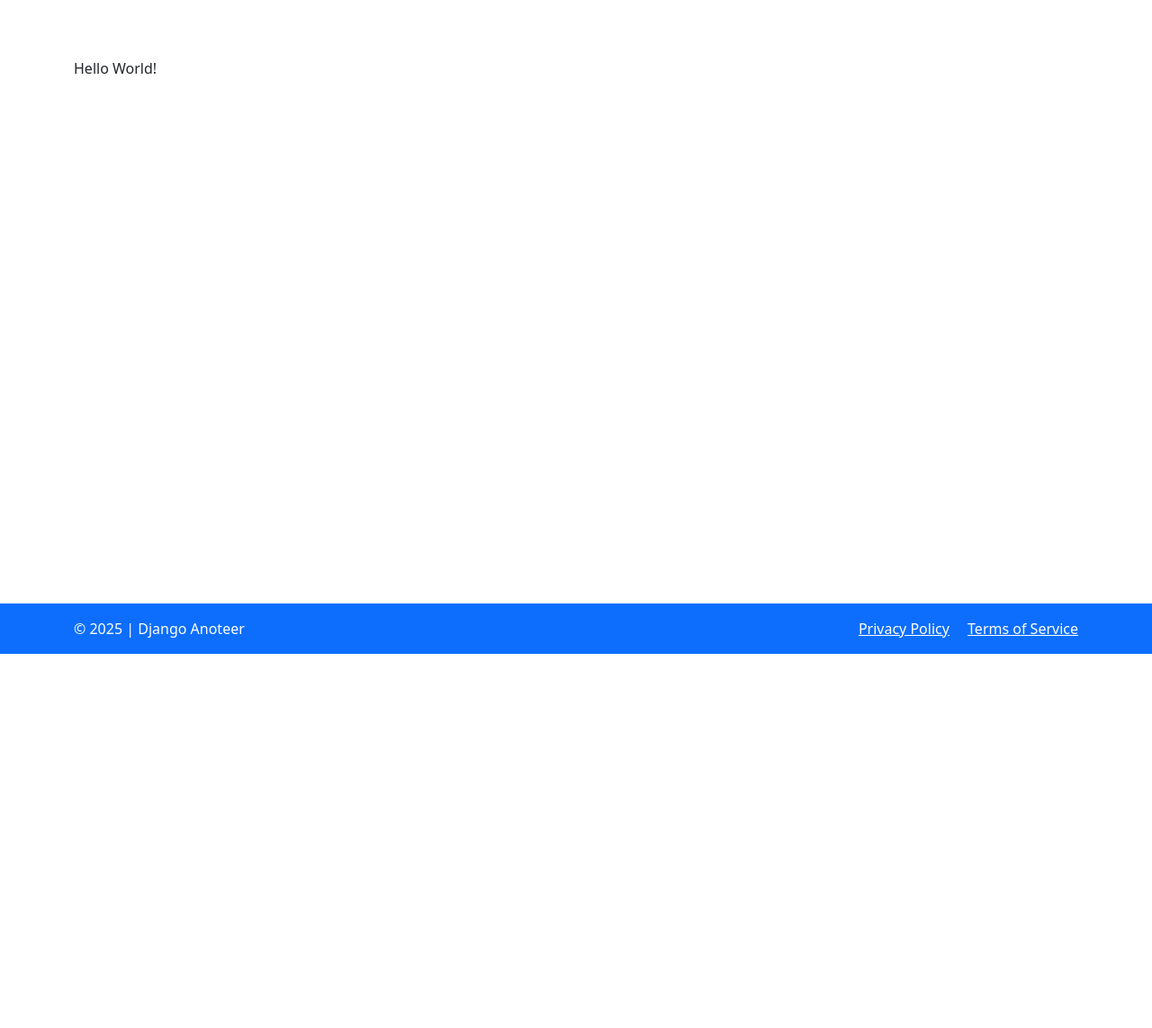
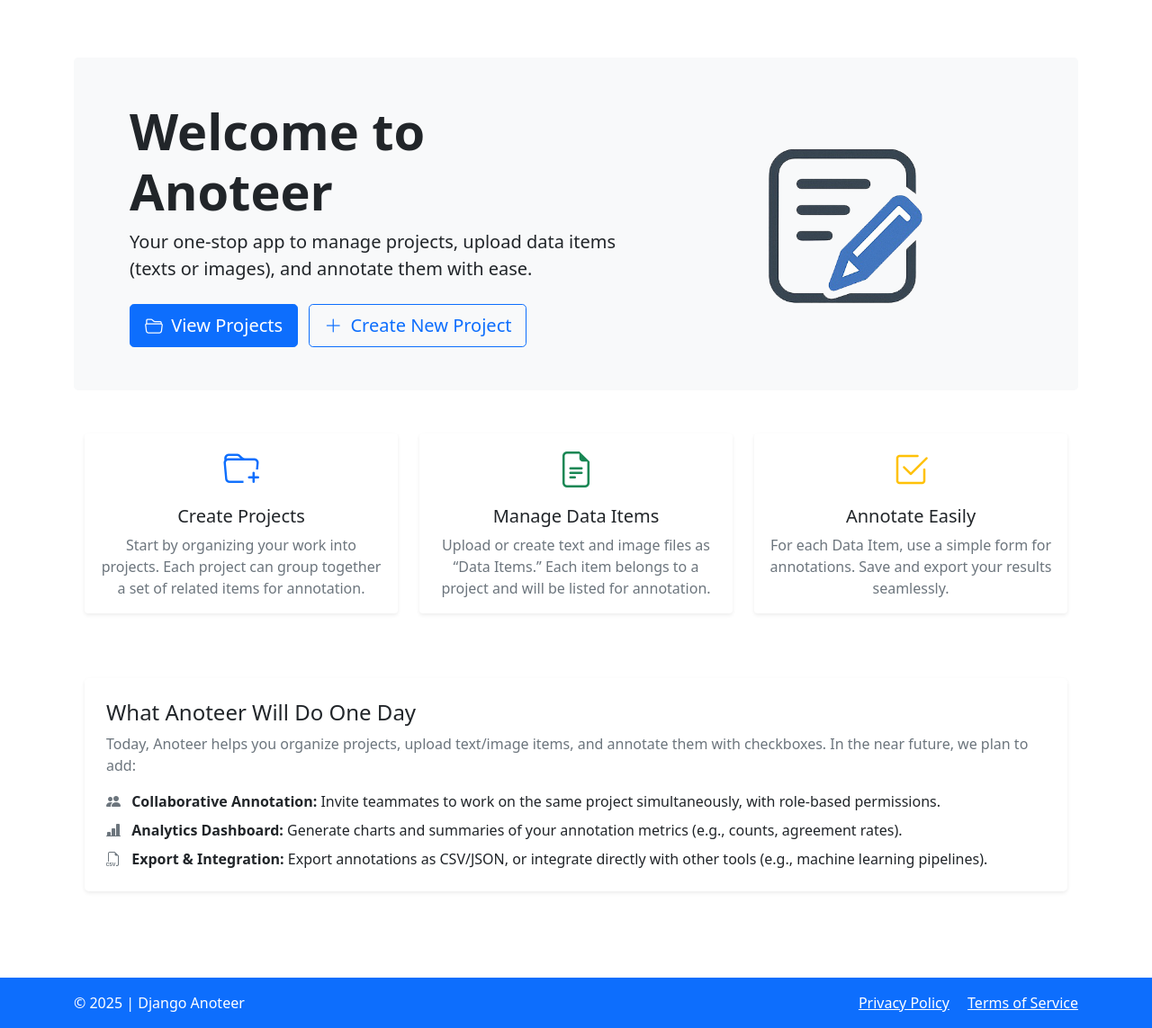
Before and after one commit to simon-theobald/django-annoteer, a Django app: page / in a window 1280 px wide. Shown: the part 73-1216 px from the top of the page at 90% size. Before the commit the page ends 800 px from the top, so only its background shows below. Run offline with Django 5.2, Linux system fonts and the light colour scheme.

Commit message:
Added some placeholder text for home page and generated a logo (thanks ChatGPT)

```diff
--- a/annoteer/settings.py
+++ b/annoteer/settings.py
@@ -113,6 +113,9 @@ USE_TZ = True
 # https://docs.djangoproject.com/en/5.2/howto/static-files/
 
 STATIC_URL = 'static/'
+STATICFILES_DIRS = [
+    BASE_DIR / 'static'
+]
 
 # Default primary key field type
 # https://docs.djangoproject.com/en/5.2/ref/settings/#default-auto-field
--- a/static/css/custom.css
+++ b/static/css/custom.css
@@ -0,0 +1,7 @@
+#home-logo {
+    height: 200px;
+}
+
+#jumbotron-home {
+    padding: 50px;
+}
--- a/templates/home.html
+++ b/templates/home.html
@@ -1,6 +1,99 @@
-{% extends 'base.html' %}
+{% extends "base.html" %}
+{% load static %}
+{% block title %}
+  Anoteer | Home
+{% endblock %}
 
-{% block title %}Welcome to PrompLab{% endblock %}
 {% block content %}
-Hello World!
+  <!-- Hero Section (jumbotron style) -->
+  <div class="py-5 bg-light rounded-3 mb-5" id="jumbotron-home">
+    <div class="container">
+      <div class="row align-items-center">
+        <div class="col-md-7">
+          <h1 class="display-4 fw-bold">Welcome to Anoteer</h1>
+          <p class="lead mb-4">
+            Your one‐stop app to manage projects, upload data items (texts or images), and annotate them with ease.
+          </p>
+          <a href="{% url 'projects:project_list' %}" class="btn btn-primary btn-lg me-2">
+            <i class="bi bi-folder2-open me-1"></i> View Projects
+          </a>
+          <a href="{% url 'projects:project_create' %}" class="btn btn-outline-primary btn-lg">
+            <i class="bi bi-plus-lg me-1"></i> Create New Project
+          </a>
+        </div>
+        <div class="col-md-5 text-center">
+          <img src="{% static 'images/logo.png' %}" alt="Logo" class="img-fluid rounded" id="home-logo">
+        </div>
+      </div>
+    </div>
+  </div>
+
+  <!-- Features Section -->
+  <div class="container mb-5">
+    <div class="row text-center">
+      <div class="col-lg-4 mb-4">
+        <div class="card h-100 border-0 shadow-sm">
+          <div class="card-body">
+            <div class="mb-3">
+              <i class="bi bi-folder-plus display-6 text-primary"></i>
+            </div>
+            <h5 class="card-title">Create Projects</h5>
+            <p class="card-text text-muted">
+              Start by organizing your work into projects. Each project can group together a set of related items for annotation.
+            </p>
+          </div>
+        </div>
+      </div>
+      <div class="col-lg-4 mb-4">
+        <div class="card h-100 border-0 shadow-sm">
+          <div class="card-body">
+            <div class="mb-3">
+              <i class="bi bi-file-earmark-text display-6 text-success"></i>
+            </div>
+            <h5 class="card-title">Manage Data Items</h5>
+            <p class="card-text text-muted">
+              Upload or create text and image files as “Data Items.” Each item belongs to a project and will be listed for annotation.
+            </p>
+          </div>
+        </div>
+      </div>
+      <div class="col-lg-4 mb-4">
+        <div class="card h-100 border-0 shadow-sm">
+          <div class="card-body">
+            <div class="mb-3">
+              <i class="bi bi-check2-square display-6 text-warning"></i>
+            </div>
+            <h5 class="card-title">Annotate Easily</h5>
+            <p class="card-text text-muted">
+              For each Data Item, use a simple form for annotations. Save and export your results seamlessly.
+            </p>
+          </div>
+        </div>
+      </div>
+    </div>
+  </div>
+
+  <!-- Future Vision Section -->
+  <div class="container mb-5">
+    <div class="p-4 bg-white rounded-3 shadow-sm">
+      <h4 class="fw-semibold">What Anoteer Will Do One Day</h4>
+      <p class="mb-3 text-muted">
+        Today, Anoteer helps you organize projects, upload text/image items, and annotate them with checkboxes. In the near future, we plan to add:
+      </p>
+      <ul class="list-unstyled mb-0">
+        <li class="mb-2">
+          <i class="bi bi-people-fill me-2 text-secondary"></i>
+          <strong>Collaborative Annotation:</strong> Invite teammates to work on the same project simultaneously, with role‐based permissions.
+        </li>
+        <li class="mb-2">
+          <i class="bi bi-bar-chart-line-fill me-2 text-secondary"></i>
+          <strong>Analytics Dashboard:</strong> Generate charts and summaries of your annotation metrics (e.g., counts, agreement rates).
+        </li>
+        <li>
+          <i class="bi bi-filetype-csv me-2 text-secondary"></i>
+          <strong>Export & Integration:</strong> Export annotations as CSV/JSON, or integrate directly with other tools (e.g., machine learning pipelines).
+        </li>
+      </ul>
+    </div>
+  </div>
 {% endblock %}
```
Also changed, not shown: projects/templates/projects/project_confirm_delete.html (+25 -7 lines), static/images/logo.png (added), static/images/text-logo.png (added), 2 other files.
